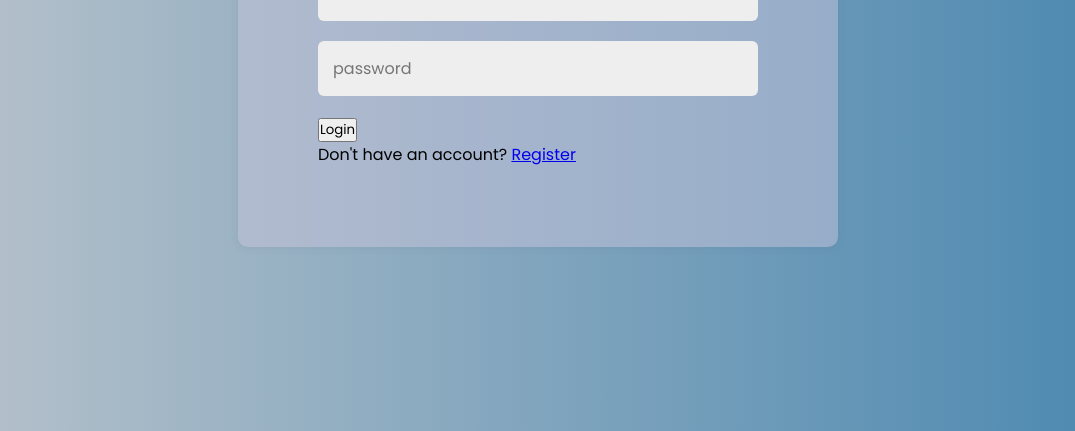
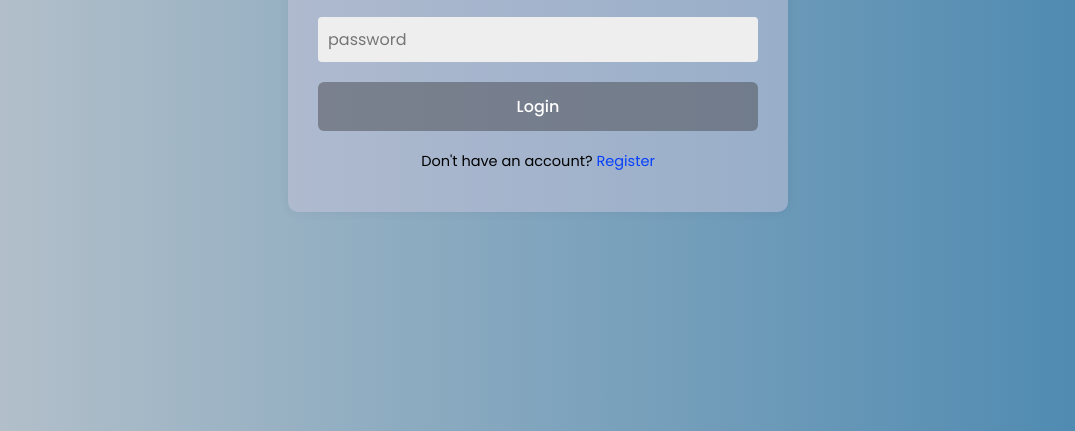
Before and after one commit to suhapatil2005-ctrl/fsdproject, a plain HTML site: page index.html in a window 1280 px wide. Shown: the part 369-800 px from the top of the page, without its empty margins (102-1177 px from the left). Drawn offline with Linux system fonts and the light colour scheme.

Commit message:
Update styles for container, form, and buttons

```diff
--- a/style.css
+++ b/style.css
@@ -17,13 +17,13 @@ body{
 }
 
 .container{
-    margin: 0 150px;
+    margin: 0 50px;
 }
 
 .form-box{
-    width: 150x;
+    width: 500px;
     max-width: 600px;
-    padding: 80px;
+    padding: 30px;
     background: #c5c2db83;
     border-radius: 10px;
     box-shadow: 0 0 10px rgba(66, 73, 97, 0.1);
@@ -39,12 +39,47 @@ h2{
 
 input {
     width: 100%;
-    padding: 15px;
+    padding: 10px;
     background: #eee;
-    border-radius: 6px;
+    border-radius: 4px;
     border: none;
     outline: none;
     font-size: 16px;
     color: #333;
     margin-bottom: 20px;
 }
+
+button{
+    width: 100%;
+    padding: 12px;
+    background: #51535a8c;
+    border-radius: 6px;
+    border: none;
+    cursor: pointer;
+    font-size: 16px;
+    color: #fff;
+    font-weight: 500;
+    margin-bottom: 20px;
+    transition: 0.5s;
+}
+
+button:hover {
+    background: #94a9b4;
+
+}
+
+p {
+    font-size: 14.5px;
+    text-align: center;
+    margin-bottom: 10px;
+}
+
+p a {
+    color: rgb(6, 64, 252);
+    text-decoration: none;
+}
+
+p a:hover{
+    text-decoration: underline;
+
+}
```
